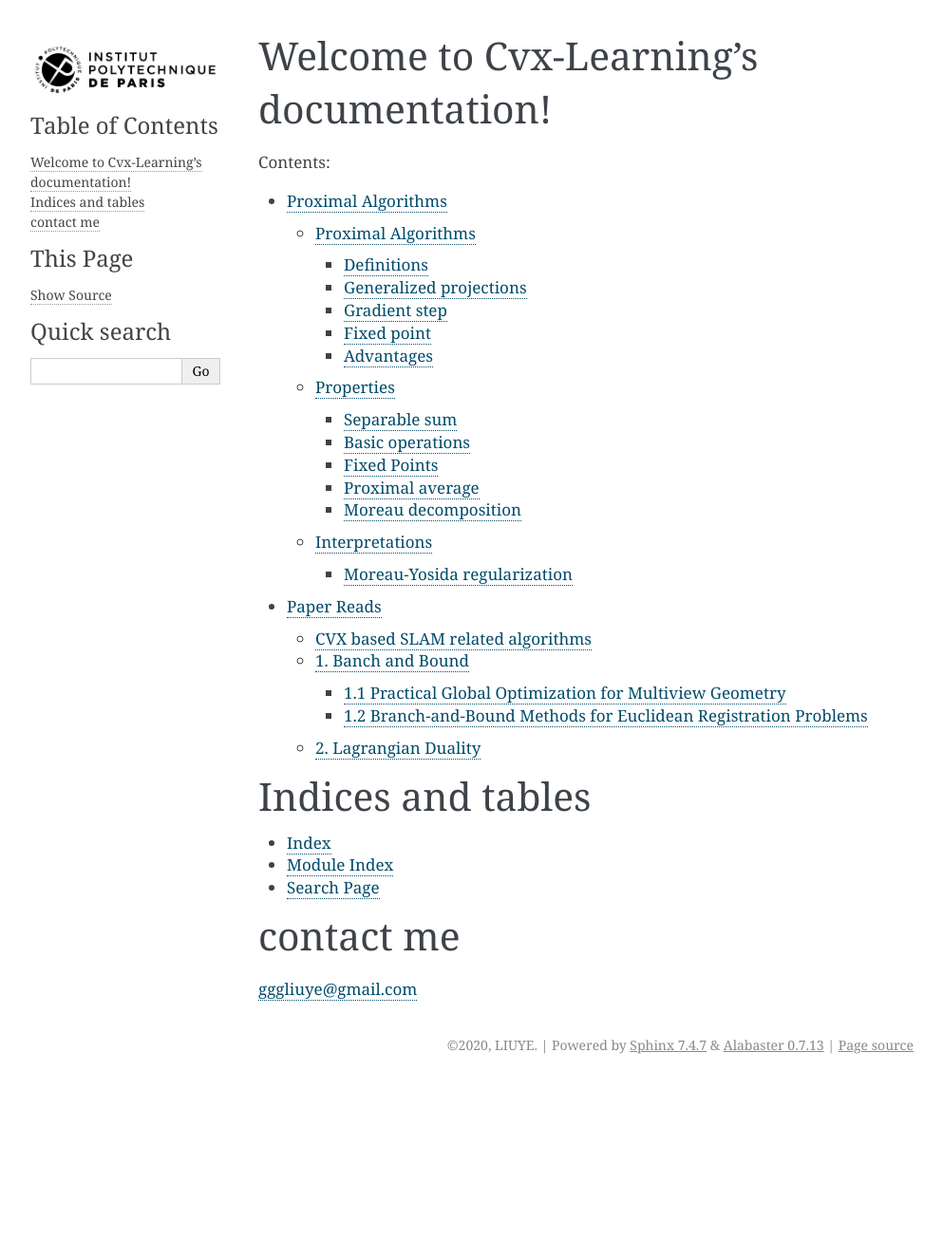
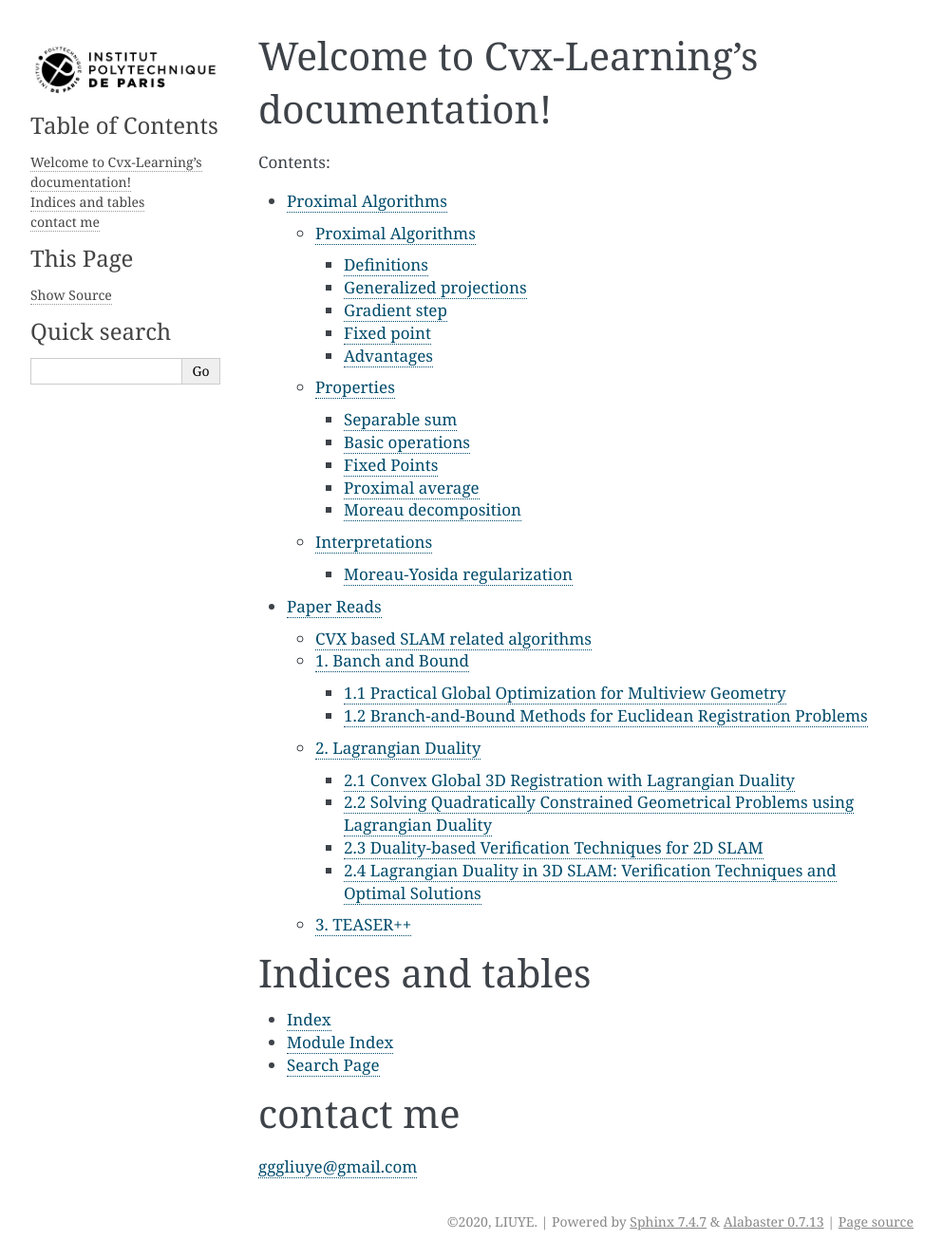
Before and after one commit to gggliuye/cvx_learning, a Sphinx documentation site: the page built from docs/index.rst, in a window 1280 px wide. Shown: the whole page at 95% size, without its empty margins (148-1141 px from the left). Built offline with Sphinx 7.4.7, drawn with Linux system fonts in a browser that asks for light colours; before the commit the page ends 1140 px from its top, so only the background shows below that; some of the changed lines change nothing that is shown.

Commit message:
Update CvxSLAM.rst

```diff
--- a/docs/PaperRead/CvxSLAM.rst
+++ b/docs/PaperRead/CvxSLAM.rst
@@ -76,3 +76,71 @@
 
 2. Lagrangian Duality
 ================================
+
+2.1 Convex Global 3D Registration with Lagrangian Duality
+--------------------------------------------
+
+`Article <https://www.researchgate.net/publication/320964493_Convex_Global_3D_Registration_with_Lagrangian_Duality>`_
+
+This article focus on Lagrangian Duality of ICP problems, and in practice it shows strong duality holds, and it shows a competable result compared with the article of 1.2(Branch-and-Bound Methods for Euclidean Registration Problems).
+
+* It use the matrix representation of rotation.
+
+* It has a very detail summary of the ICP methods (point-to-point, point-to-line, and point-to-plane).
+
+* It reform the problem into **QCQP** (nonconvex quadratically constrained quadratic programs) (much more about QCQP could be found [here](https://web.stanford.edu/class/ee364b/lectures.html) ), so the problem can be reformed into **SDP** (semidefinite program) via Lagrangian Duality (or via SDP relaxation).
+
+I strongly recommond to read its supplemenraty material, it is a very good learning material for QCQP and ICP.
+
+The results are mainly compared with the article of 1.2(Branch-and-Bound Methods for Euclidean Registration Problems).
+It shows that strong duality holds in practice (no proof offered), and this method shows a much more short CPU runtime
+ (as we don't need to search).
+
+
+2.2 Solving Quadratically Constrained Geometrical Problems using Lagrangian Duality
+----------------------------------------------
+
+`Article <https://www.researchgate.net/publication/224375577_Solving_Quadratically_Constrained_Geometrical_Problems_using_Lagrangian_Duality?enrichId=rgreq-3868994c4fa6a12376deac34988482d0-XXX&enrichSource=Y292ZXJQYWdlOzIyNDM3NTU3NztBUzoxMDE2OTA5OTI3NTg3ODhAMTQwMTI1NjQzMDEzMw%3D%3D&el=1_x_3&_esc=publicationCoverPdf>`_
+
+This content of this article is already contained in the upper article 1.2 and 1.1.
+
+2.3 Duality-based Verification Techniques for 2D SLAM
+-------------------------------
+
+`Article <http://www.researchgate.net/publication/282687190_Duality-based_verification_techniques_for_2D_SLAM>`_
+
+It reform the problem into QCQP and use SDP relaxation to find bound. And this article mainly focus on **a evulation of  SLAM result**, using **a lower bound and a upper bound**. Does not offer a BNB (or other) algorithm to be aimed at solving the problem.
+
+* The loss function is difference of poses.
+
+* It use matrix representation of rotation, and use **Chordal distance(element wise squared norm)** as error term.
+
+* Reform the problem  into QCQP and find SDP relaxations.
+
+* Find a lower bound using exact SDP relaxation and a looser bound using a simplfied SDP.
+
+* Find upper bound by projecting the duality result into feaible set.
+
+Better see the next article for more, which a more detailed version of this work.
+
+2.4 Lagrangian Duality in 3D SLAM: Verification Techniques and Optimal Solutions
+---------------------------------------------------
+
+`Article <https://www.researchgate.net/publication/308823892_Lagrangian_duality_in_3D_SLAM_Verification_techniques_and_optimal_solutions>`_
+
+Mostly the same as the article before (2.3 Duality-based Verification Techniques for 2D SLAM) except that it in extended to 3D SLAM problems.
+
+The bounds are good, and these two articles are very good material for a application of relaxation of QCQPs.
+
+3. TEASER++
+==================================
+
+`Article <https://www.researchgate.net/publication/338762508_TEASER_Fast_and_Certifiable_Point_Cloud_Registration>`_
+
+This is the main subject here. This method is a **outlier robust, correspondence free** 3D point cloud registration algorithm.  It has three main contributions:
+
+* Truncated Least Squares (TLS) loss function (robust to large outliers)
+
+* Graph-theoretic framework to decouple scale, rotation and translation (it includes the etimation of scale)
+
+* A tight (empirically) SDP relaxation of the rotation estimation.
```
